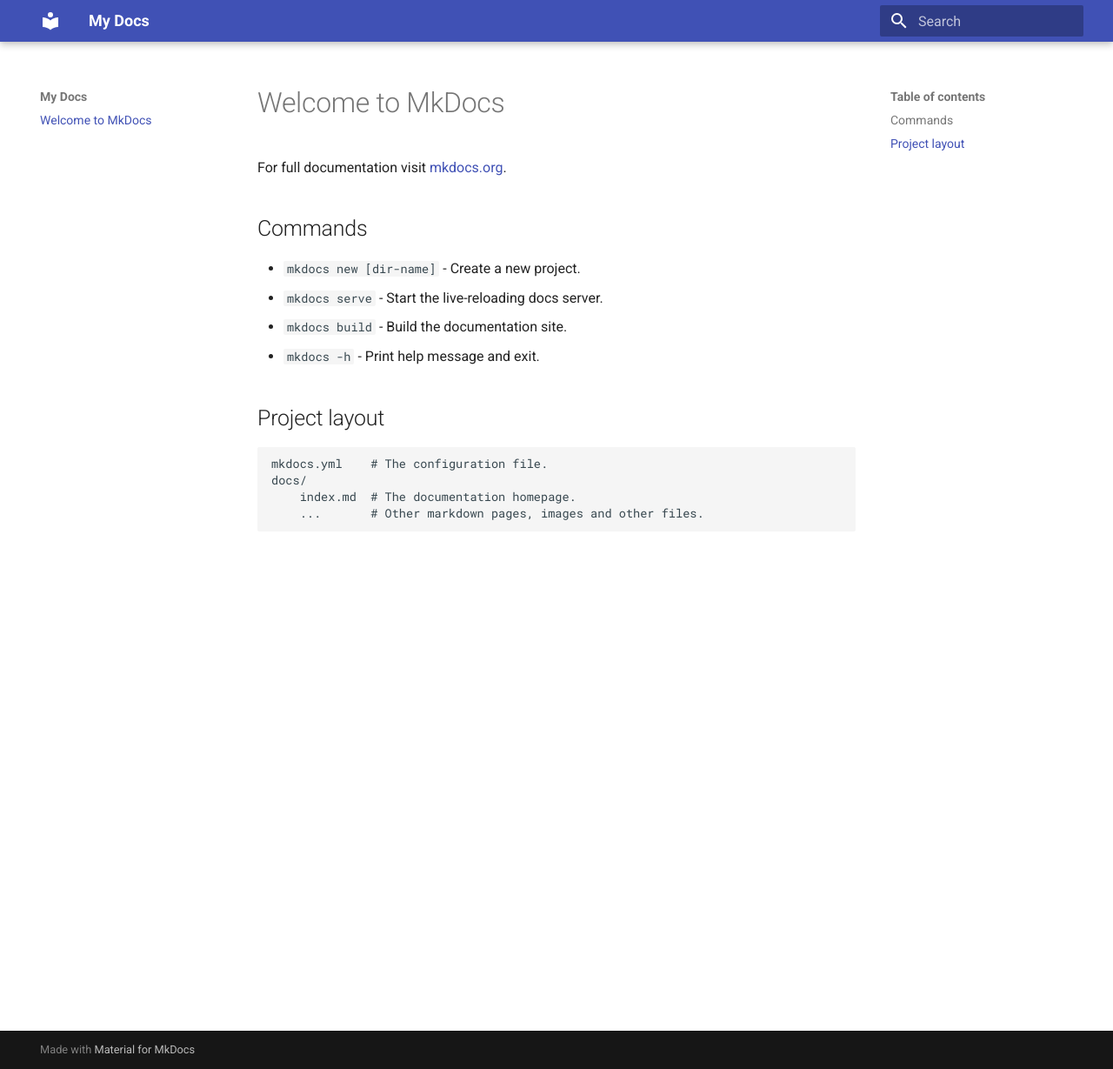
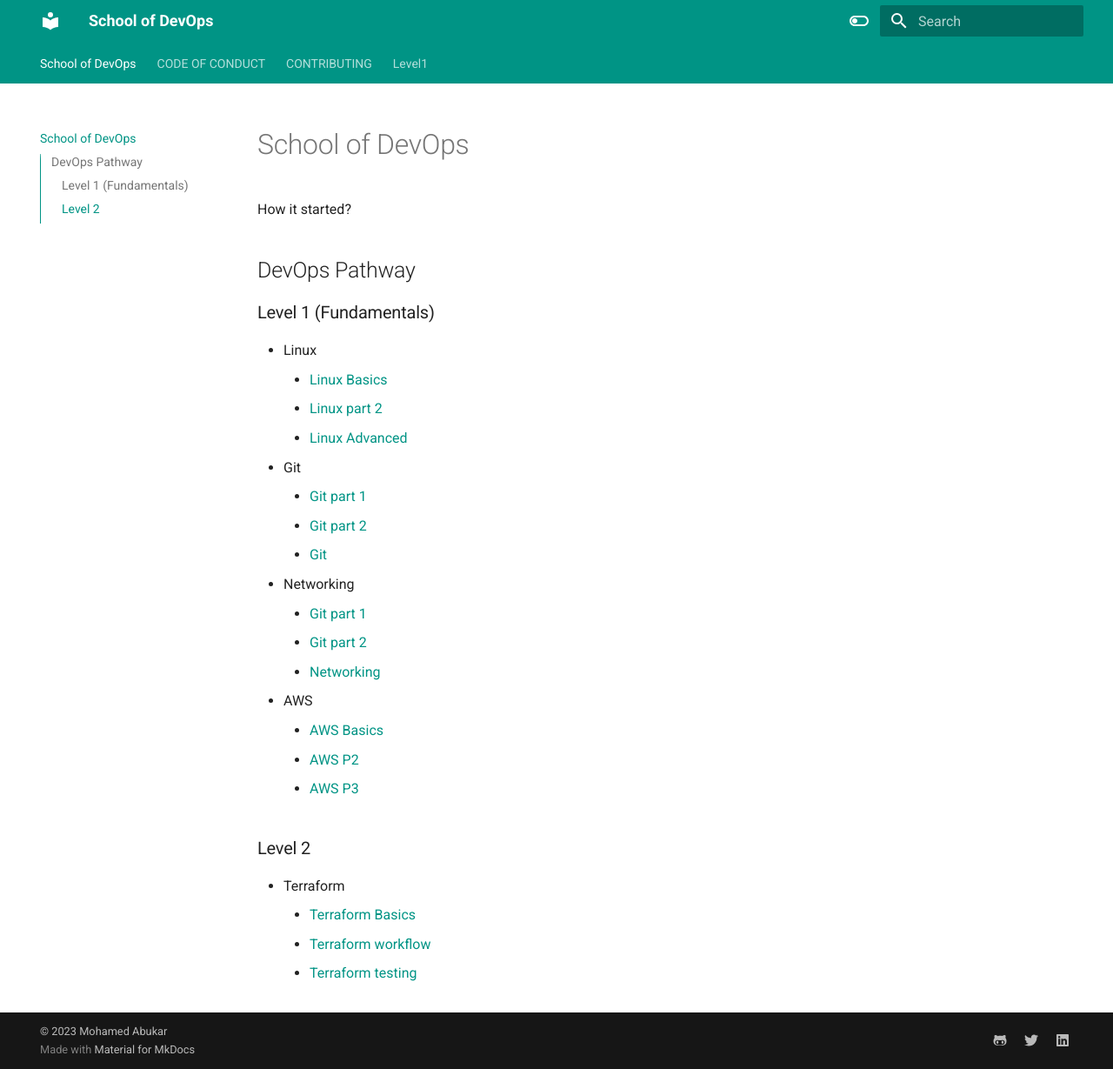
Before and after one commit to moabukar/school-of-devops, an MkDocs documentation site: the page built from docs/index.md, in a window 1280 px wide and 1229 px high. Shown: the whole window at 87% size. Built offline with MkDocs 1.6.1 and Material for MkDocs 9.7.7, drawn with Linux system fonts in a browser that asks for light colours.

Commit message:
create devops pathway site base with mkdocs

```diff
--- a/docs/index.md
+++ b/docs/index.md
@@ -1,17 +1,32 @@
-# Welcome to MkDocs
+# School of DevOps
 
-For full documentation visit [mkdocs.org](https://www.mkdocs.org).
+How it started?
 
-## Commands
 
-* `mkdocs new [dir-name]` - Create a new project.
-* `mkdocs serve` - Start the live-reloading docs server.
-* `mkdocs build` - Build the documentation site.
-* `mkdocs -h` - Print help message and exit.
+## DevOps Pathway
 
-## Project layout
+### Level 1 (Fundamentals)
 
-    mkdocs.yml    # The configuration file.
-    docs/
-        index.md  # The documentation homepage.
-        ...       # Other markdown pages, images and other files.
+- Linux
+    - [Linux Basics](https://moabukar.github.io/school-of-devops/level1/linux/)
+    - [Linux part 2](https://moabukar.github.io/school-of-devops/level1/linux/)
+    - [Linux Advanced](https://moabukar.github.io/school-of-devops/level1/)
+- Git
+    - [Git part 1](https://moabukar.github.io/school-of-devops/level1/git)
+    - [Git part 2](https://moabukar.github.io/school-of-devops/level1/git)
+    - [Git ](https://moabukar.github.io/school-of-devops/level1/git)
+- Networking
+    - [Git part 1](https://moabukar.github.io/devops-pathway/level1/linux.md/)
+    - [Git part 2](https://moabukar.github.io/devops-pathway/level1/git.md/)
+    - [Networking](https://moabukar.github.io/devops-pathway/level1/networking.md/)
+- AWS
+    - [AWS Basics](https://moabukar.github.io/devops-pathway/level1/linux.md/)
+    - [AWS P2](https://moabukar.github.io/devops-pathway/level1/git.md/)
+    - [AWS P3](https://moabukar.github.io/devops-pathway/level1/networking.md/)
+
+### Level 2
+
+- Terraform
+    - [Terraform Basics](https://moabukar.github.io/devops-pathway/level1/linux.md/)
+    - [Terraform workflow](https://moabukar.github.io/devops-pathway/level1/git.md/)
+    - [Terraform testing](https://moabukar.github.io/devops-pathway/level1/networking.md/)
--- a/mkdocs.yml
+++ b/mkdocs.yml
@@ -1,3 +1,69 @@
-site_name: My Docs
+site_name: School of DevOps
+site_url: https://moabukar.github.io/school-of-devops/
 theme:
   name: material
+
+# nav:
+# - Home: index.md
+# - Level 1:
+#     - Fundamentals:
+#         - Linux:
+#             - Linux: level101/linux_basics/basics.md
+#         - Git:
+#             - Git Basics: level1/git/git-basics.md
+#             - Working With Branches: level1/git/branches.md
+#             - Github and Hooks: level101/git/github-hooks.md
+#             - Conclusion: level101/git/conclusion.md
+#         - Linux Networking:
+#             - Introduction: level1/linux_networking/intro.md
+
+  features:
+    - navigation.tabs
+    - navigation.sections
+    - toc.integrate
+    - navigation.top
+    - search.suggest
+    - search.highlight
+    - content.tabs.link
+    - content.code.annotation
+    - content.code.copy
+  language: en
+  palette:
+    - scheme: default
+      toggle:
+        icon: material/toggle-switch-off-outline
+        name: Switch to dark mode
+      primary: teal
+      accent: purple
+    - scheme: slate
+      toggle:
+        icon: material/toggle-switch
+        name: Switch to light mode
+      primary: teal
+      accent: lime
+
+extra:
+  social:
+    - icon: fontawesome/brands/github-alt
+      link: https://github.com/moabukar
+    - icon: fontawesome/brands/twitter
+      link: https://twitter.com/moabukar_1
+    - icon: fontawesome/brands/linkedin
+      link: https://www.linkedin.com/in/moabukar/
+
+markdown_extensions:
+  - pymdownx.highlight:
+      anchor_linenums: true
+  - pymdownx.inlinehilite
+  - pymdownx.snippets
+  - admonition
+  - pymdownx.arithmatex:
+      generic: true
+  - footnotes
+  - pymdownx.details
+  - pymdownx.superfences
+  - pymdownx.mark
+  - attr_list
+
+copyright: |
+  &copy; 2023 <a href="https://github.com/moabukar"  target="_blank" rel="noopener">Mohamed Abukar</a>
```
Also changed, not shown: docs/CODE_OF_CONDUCT.md (added, +1 -0 lines), docs/CONTRIBUTING.md (added, +19 -0 lines), docs/level1/git/branches.md (added, +183 -0 lines), docs/level1/git/conclusion.md (added, +9 -0 lines), docs/level1/git/git-basics.md (added, +256 -0 lines), docs/level1/git/github-hooks.md (added, +42 -0 lines), docs/level1/linux/linux1.md (added), docs/level1/linux/linux2.md (added), 1 other file.
